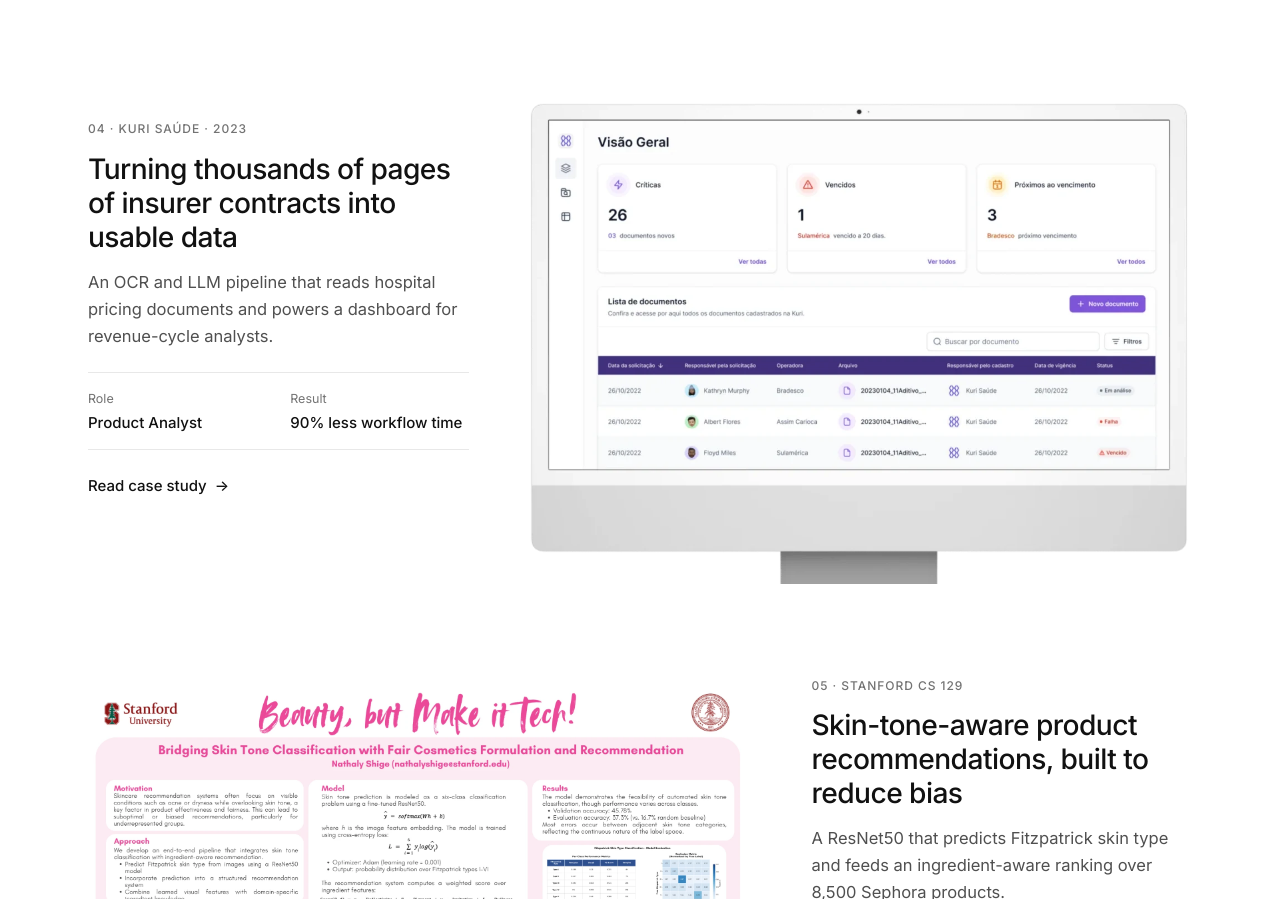
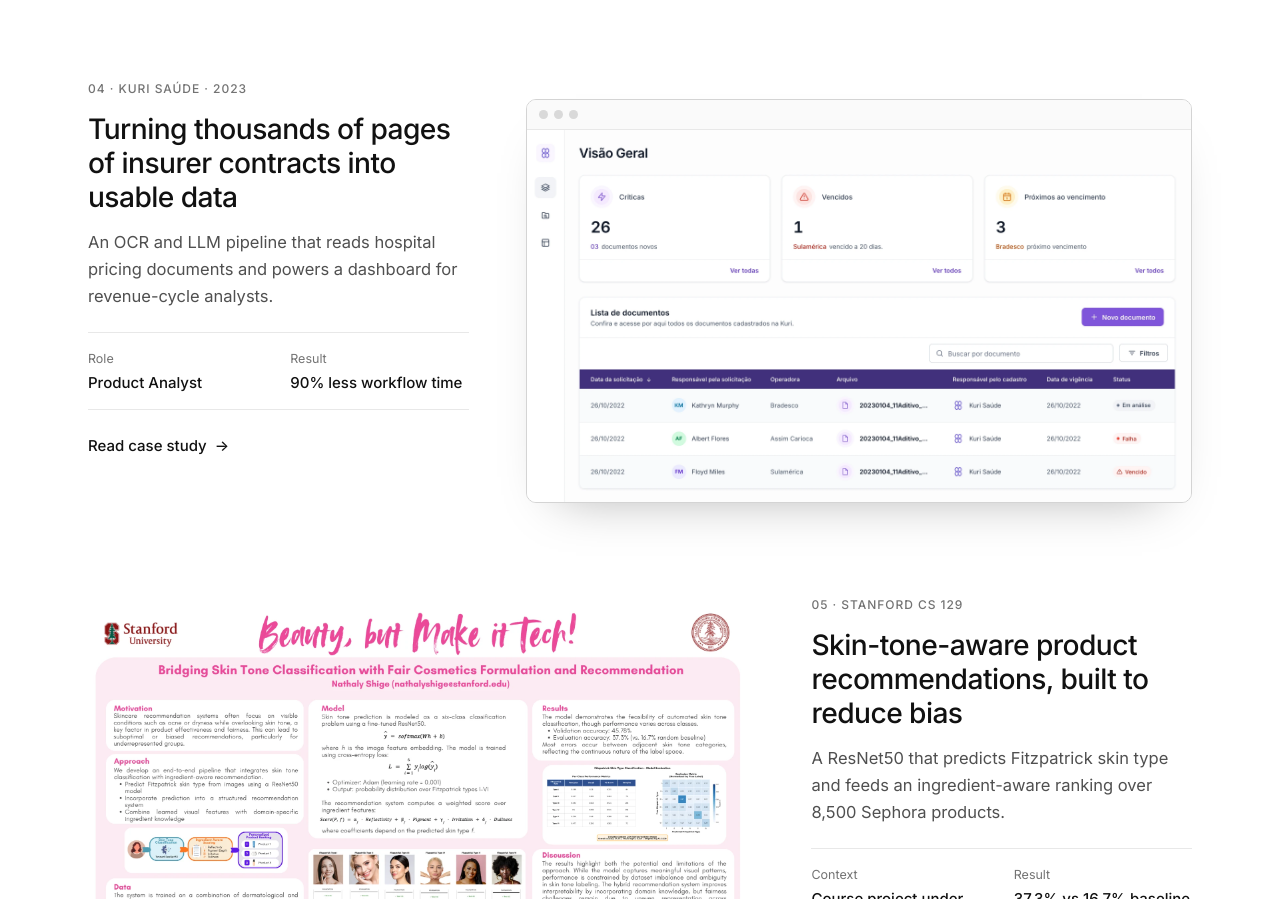
Before and after one commit to nathalyshige/portfolio, a plain HTML site: page index.html in a window 1280 px wide. Shown: the part 2535-3434 px from the top of the page. Drawn offline with Linux system fonts and the light colour scheme.

Commit message:
Rebuild the Kuri dashboard in code for a sharp image
The only screenshot was low resolution. The Visão Geral screen is
rebuilt in HTML from it with the Untitled UI palette it was designed
in, rendered at 2x, and shown in the site's window frame.

Co-Authored-By: Claude Opus 5.5 <noreply@anthropic.com>

```diff
--- a/index.html
+++ b/index.html
@@ -111,7 +111,10 @@
 
           <article class="work-row reveal">
             <a class="work-media" href="work/kuri-saude.html" aria-label="Kuri Saúde case study">
-              <img src="images/kuri-dashboard.webp" width="1198" height="872" alt="Kuri Saúde document intelligence dashboard" />
+              <div class="browser">
+                <div class="browser-bar" aria-hidden="true"><span class="dots"><i></i><i></i><i></i></span></div>
+                <img src="images/kuri-overview.webp" width="2880" height="1616" alt="Kuri Saúde document intelligence dashboard" />
+              </div>
             </a>
             <div class="work-info">
               <p class="eyebrow">04 · Kuri Saúde · 2023</p>
```
Also changed, not shown: work/kuri-saude.html (+4 -1 lines), images/kuri-dashboard.webp (deleted), images/kuri-overview.webp (added).
